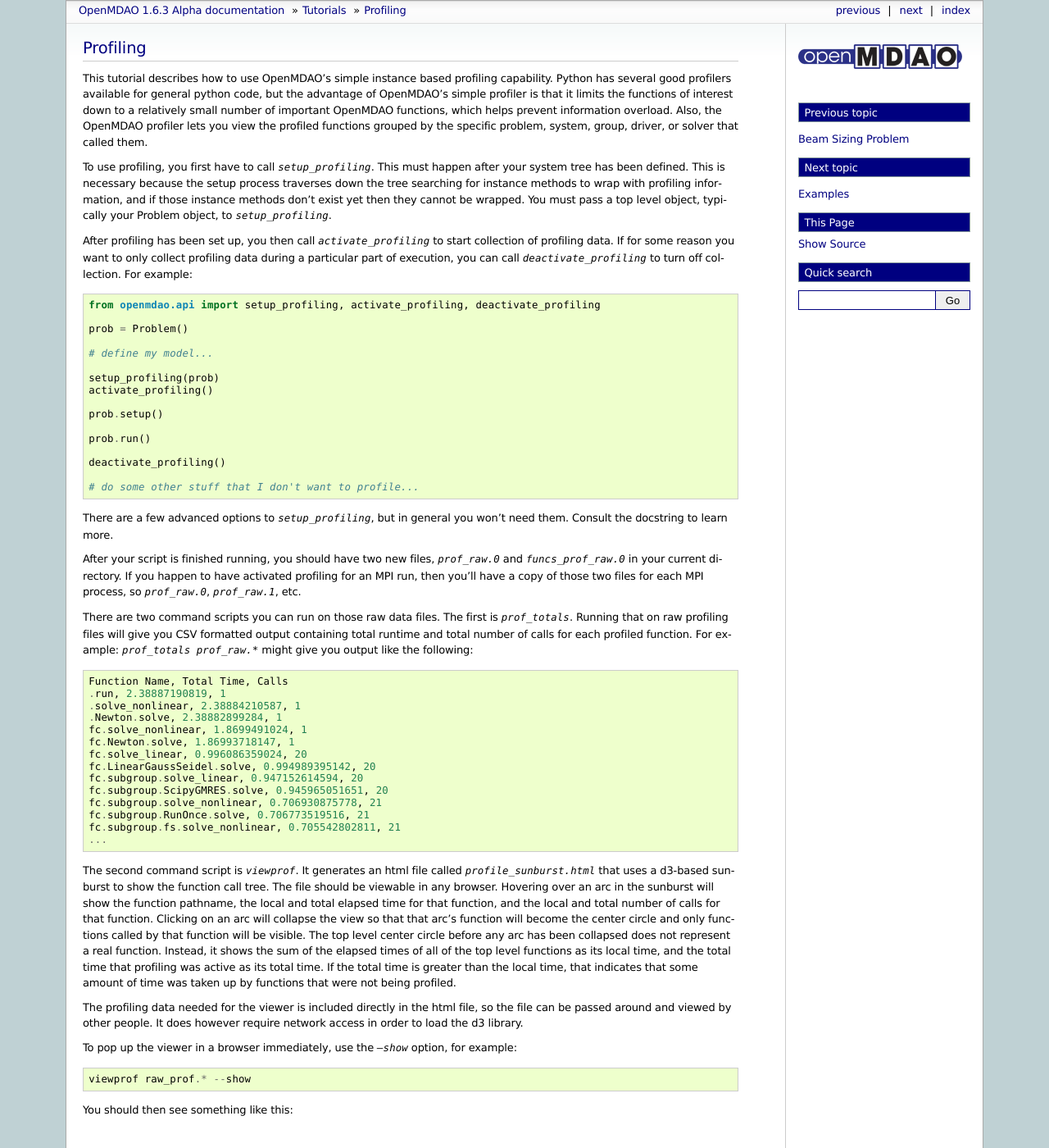
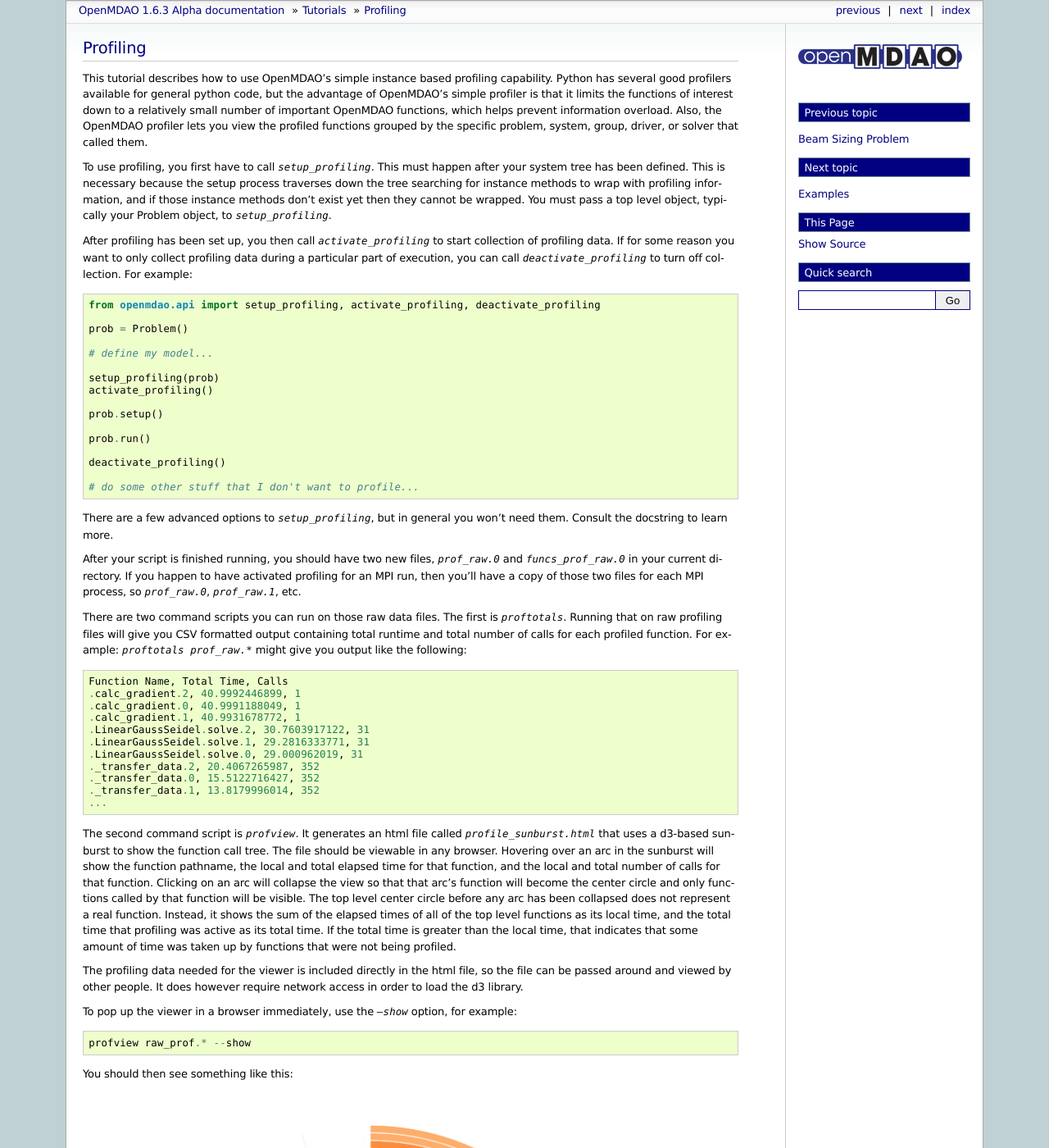
Before and after one commit to OpenMDAO/OpenMDAO1, a Sphinx documentation site: the page built from openmdao/docs/usr-guide/tutorials/profiling.rst, in a window 1280 px wide and 1400 px high. Shown: the whole window at 82% size. Built offline with Sphinx 7.4.7, drawn with Linux system fonts in a browser that asks for light colours.

Commit message:
some cleanup

```diff
--- a/openmdao/docs/usr-guide/tutorials/profiling.rst
+++ b/openmdao/docs/usr-guide/tutorials/profiling.rst
@@ -54,30 +54,27 @@ to have activated profiling for an MPI run, then you'll have a copy of those
 two files for each MPI process, so `prof_raw.0`, `prof_raw.1`, etc.
 
 There are two command scripts you can run on those raw data files.  The first
-is `prof_totals`.  Running that on raw profiling files will give you CSV
+is `proftotals`.  Running that on raw profiling files will give you CSV
 formatted output containing total runtime and total number of calls for
-each profiled function.  For example: `prof_totals prof_raw.*` might
+each profiled function.  For example: `proftotals prof_raw.*` might
 give you output like the following:
 
 ::
 
     Function Name, Total Time, Calls
-    .run, 2.38887190819, 1
-    .solve_nonlinear, 2.38884210587, 1
-    .Newton.solve, 2.38882899284, 1
-    fc.solve_nonlinear, 1.8699491024, 1
-    fc.Newton.solve, 1.86993718147, 1
-    fc.solve_linear, 0.996086359024, 20
-    fc.LinearGaussSeidel.solve, 0.994989395142, 20
-    fc.subgroup.solve_linear, 0.947152614594, 20
-    fc.subgroup.ScipyGMRES.solve, 0.945965051651, 20
-    fc.subgroup.solve_nonlinear, 0.706930875778, 21
-    fc.subgroup.RunOnce.solve, 0.706773519516, 21
-    fc.subgroup.fs.solve_nonlinear, 0.705542802811, 21
+    .calc_gradient.2, 40.9992446899, 1
+    .calc_gradient.0, 40.9991188049, 1
+    .calc_gradient.1, 40.9931678772, 1
+    .LinearGaussSeidel.solve.2, 30.7603917122, 31
+    .LinearGaussSeidel.solve.1, 29.2816333771, 31
+    .LinearGaussSeidel.solve.0, 29.000962019, 31
+    ._transfer_data.2, 20.4067265987, 352
+    ._transfer_data.0, 15.5122716427, 352
+    ._transfer_data.1, 13.8179996014, 352
     ...
 
 
-The second command script is `viewprof`.  It generates an html file called
+The second command script is `profview`.  It generates an html file called
 `profile_sunburst.html` that
 uses a d3-based sunburst to show the function call tree. The file should
 be viewable in any browser. Hovering over an arc in the sunburst will show the
@@ -101,7 +98,7 @@ example:
 
 ::
 
-    viewprof raw_prof.* --show
+    profview raw_prof.* --show
 
 
 You should then see something like this:
```
Also changed, not shown: setup.py (+5 -3 lines), 1 other file.
